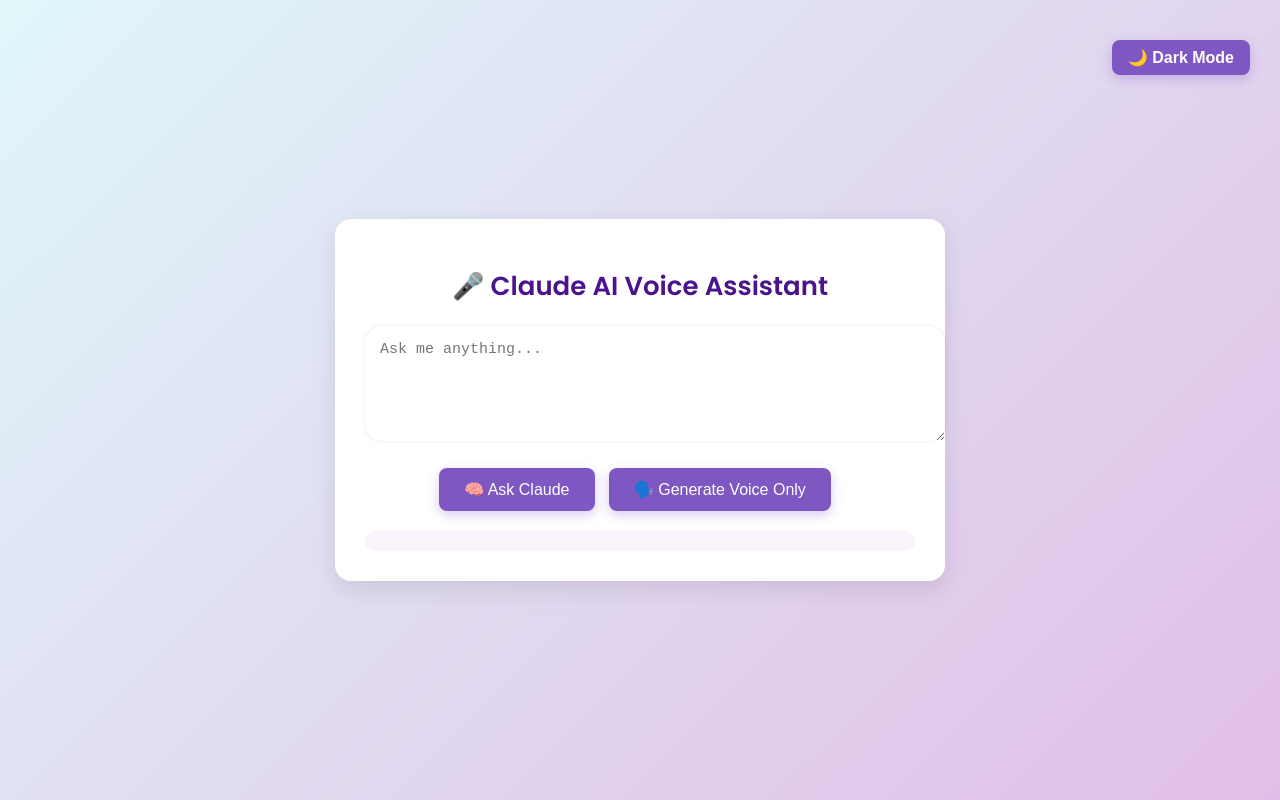
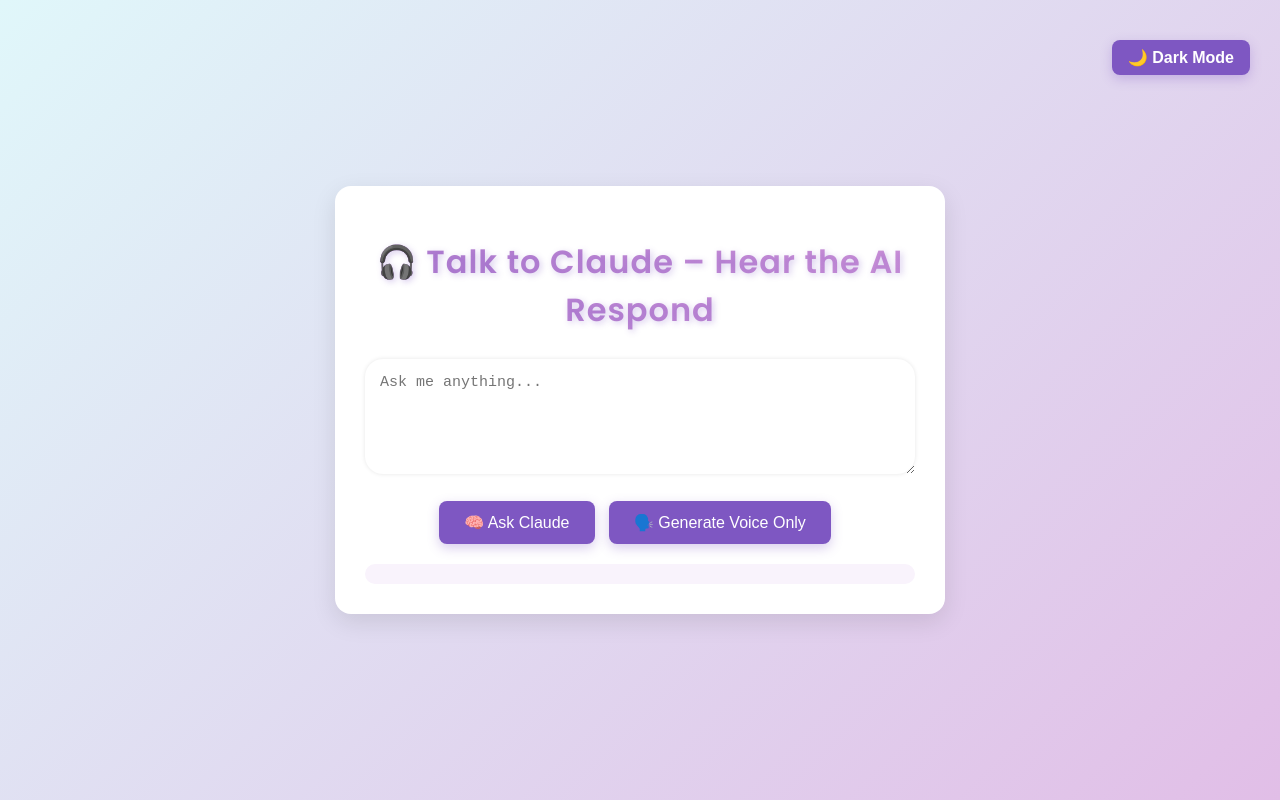
Before and after one commit to Akashkittu/Alaiy-Mcp-Server, a website: page public/index.html in a window 1280 px wide. Drawn offline with Linux system fonts and the light colour scheme.

Commit message:
update: interactive UI frontend with improved layout and heading

```diff
--- a/public/index.html
+++ b/public/index.html
@@ -35,13 +35,31 @@
     }
 
     h1 {
-      font-size: 26px;
-      margin-bottom: 20px;
-      color: #4a148c;
+      font-size: 32px;
+      font-weight: 800;
+      background: linear-gradient(270deg, #7e57c2, #ab47bc, #ce93d8, #7e57c2);
+      background-size: 800% 800%;
+      background-clip: text;
+      -webkit-background-clip: text;
+      -webkit-text-fill-color: transparent;
+      animation: shimmer 6s ease-in-out infinite;
+      letter-spacing: 1px;
+      text-shadow: 2px 2px 6px rgba(126, 87, 194, 0.3);
+      margin-bottom: 25px;
     }
+
+    @keyframes shimmer {
+      0% { background-position: 0% 50%; }
+      50% { background-position: 100% 50%; }
+      100% { background-position: 0% 50%; }
+    }
+
+
+
 
     textarea {
       width: 100%;
+      box-sizing: border-box;
       border-radius: 18px;
       border: none;
       outline: none;
@@ -187,6 +205,13 @@
       background: #e0e0e0;
       color: #2c2c2c;
     }
+    .emoji {
+      background-clip: text;
+      -webkit-background-clip: initial !important;
+      -webkit-text-fill-color: initial !important;
+      color: #7e57c2;
+    }
+
   </style>
 </head>
 <body>
@@ -195,7 +220,7 @@
   <button id="themeToggle">🌙 Dark Mode</button>
 
   <div class="container">
-    <h1>🎤 Claude AI Voice Assistant</h1>
+    <h1><span class="emoji">🎧</span> Talk to Claude – Hear the AI Respond</h1>
     <form id="voiceForm">
       <textarea id="text" rows="5" placeholder="Ask me anything..." required></textarea><br>
       <button type="submit">🧠 Ask Claude</button>
--- a/server.js
+++ b/server.js
@@ -9,7 +9,7 @@
 const generateSpeech = require(path.join(__dirname, 'elevenlabs', 'voice'));
 const getClaudeReply = require(path.join(__dirname, 'elevenlabs', 'claude'));
 const sendVoiceMessage = require(path.join(__dirname, 'elevenlabs', 'twilio'));
-const { telegramHistory } = require('./elevenlabs/telegram'); // ✅ Import telegram chat history
+const { telegramHistory } = require('./elevenlabs/telegram');
 
 const app = express();
 const PORT = 3000;
```
Also changed, not shown: 2 other files.
